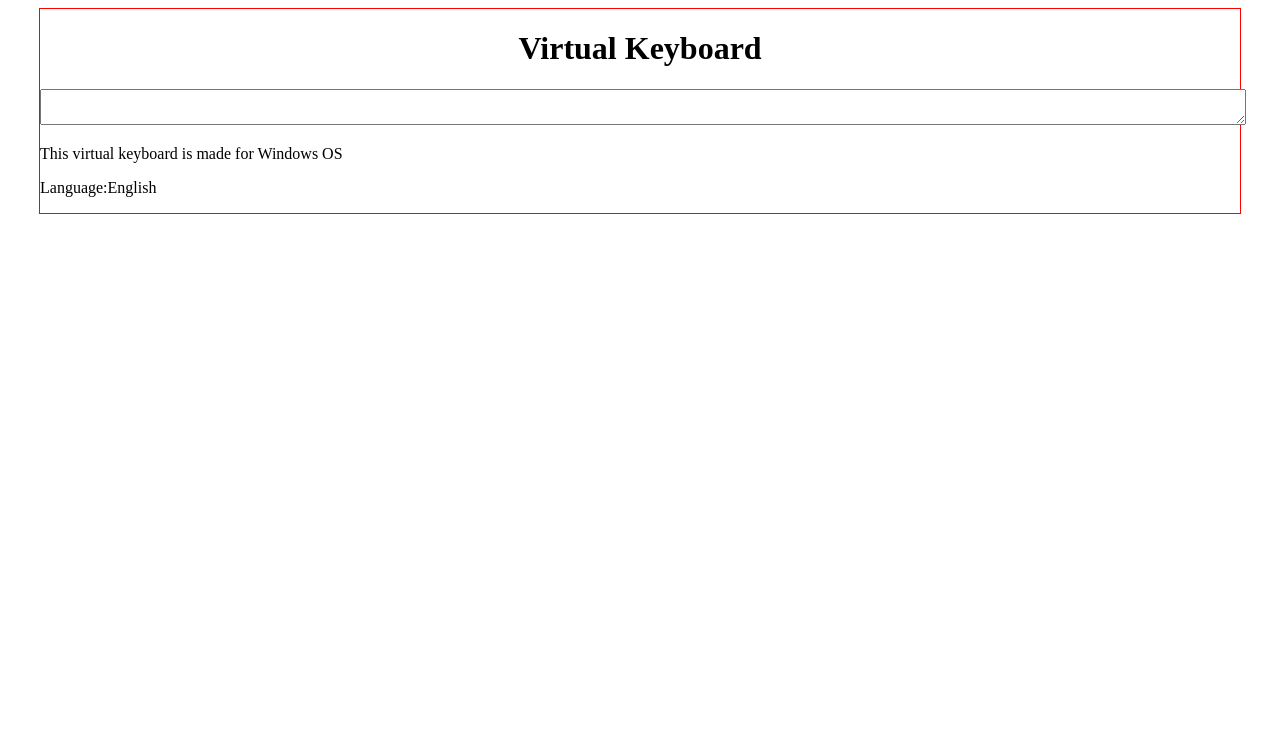
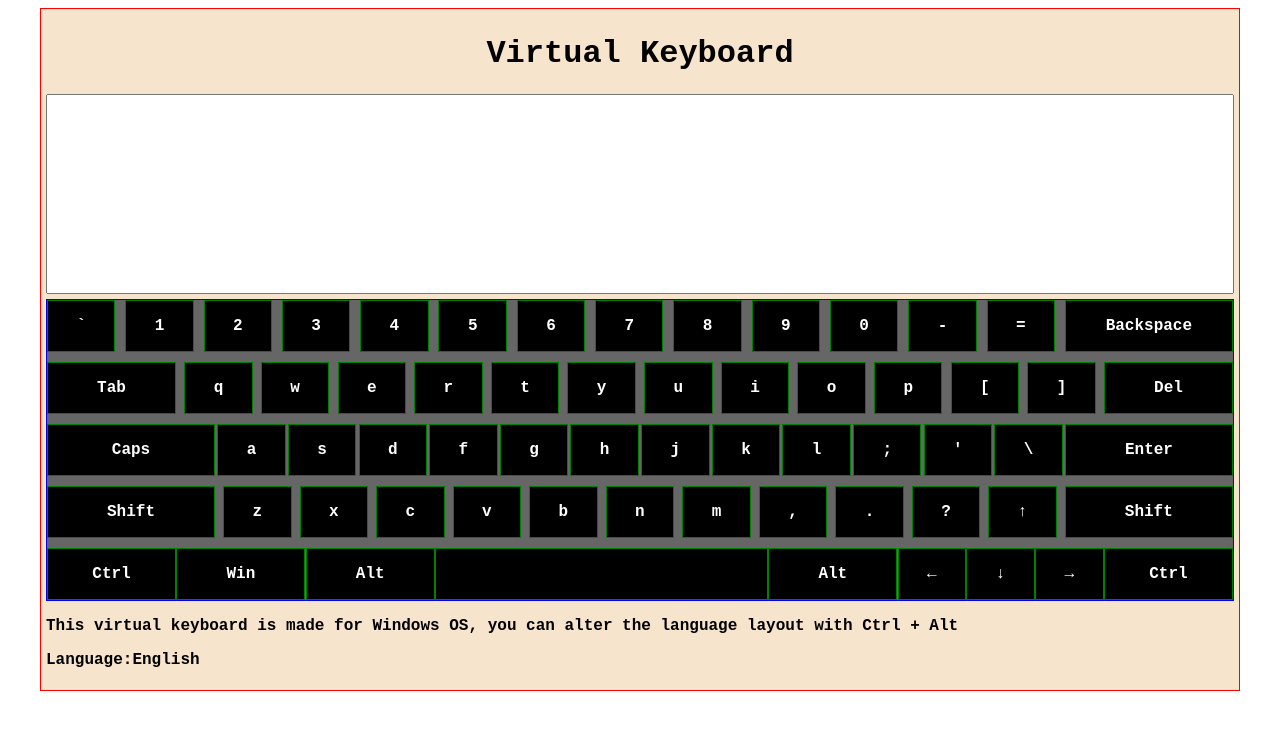
Before and after one commit to ruslanbek92/virtual-keyboard, a website: page index.html in a window 1280 px wide. Drawn offline with Linux system fonts and the light colour scheme.

Commit message:
feat: add keyboard dom generation code

```diff
--- a/js/scripts.js
+++ b/js/scripts.js
@@ -14,7 +14,7 @@ description.className = 'description';
 keyboard.className = 'keyboard';
 
 heading.innerText = 'Virtual Keyboard';
-description.innerText = 'This virtual keyboard is made for Windows OS';
+description.innerText = 'This virtual keyboard is made for Windows OS, you can alter the language layout with Ctrl + Alt';
 shortcutParag.innerText = 'Language:English';
 
 container.prepend(heading, textarea, keyboard, description, shortcutParag);
@@ -23,7 +23,7 @@ body.prepend(container);
 
 class Key {
   constructor(value) {
-  this.value = value;
+    this.value = value;
   }
 
   render() {
@@ -37,6 +37,98 @@ class Key {
   }
 }
 
+const symbols = [
+  { english: ['`', '~'], russian: ['ё', 'Ё'] },
+  { english: ['1', '!'], russian: ['1', '!'] },
+  { english: ['2', '@'], russian: ['2', '"'] },
+  { english: ['3', '#'], russian: ['3', '№'] },
+  { english: ['4', '$'], russian: ['4', ';'] },
+  { english: ['5', '%'], russian: ['5', '%'] },
+  { english: ['6', '^'], russian: ['6', ':'] },
+  { english: ['7', '&'], russian: ['7', '?'] },
+  { english: ['8', '*'], russian: ['8', '*'] },
+  { english: ['9', '('], russian: ['9', '('] },
+  { english: ['0', ')'], russian: ['0', ')'] },
+  { english: ['-', '_'], russian: ['-', '_'] },
+  { english: ['=', '+'], russian: ['=', '+'] },
+  { english: ['Backspace', 'Backspace'], russian: ['Backspace', 'Backspace'] },
+  { english: ['Tab', 'Tab'], russian: ['Tab', 'Tab'] },
+  { english: ['q', 'Q'], russian: ['й', 'Й'] },
+  { english: ['w', 'w'], russian: ['ц', 'Ц'] },
+  { english: ['e', 'E'], russian: ['у', 'У'] },
+  { english: ['r', 'R'], russian: ['к', 'К'] },
+  { english: ['t', 'T'], russian: ['е', 'Е'] },
+  { english: ['y', 'Y'], russian: ['н', 'Н'] },
+  { english: ['u', 'U'], russian: ['г', 'Г'] },
+  { english: ['i', 'I'], russian: ['ш', 'Ш'] },
+  { english: ['o', 'O'], russian: ['щ', 'Щ'] },
+  { english: ['p', 'P'], russian: ['з', 'З'] },
+  { english: ['[', '{'], russian: ['х', 'Х'] },
+  { english: [']', '}'], russian: ['ъ', 'Ъ'] },
+  { english: ['Del', 'Del'], russian: ['Del', 'Del'] },
+  { english: ['Caps', 'Caps'], russian: ['Caps', 'Caps'] },
+  { english: ['a', 'A'], russian: ['ф', 'Ф'] },
+  { english: ['s', 'S'], russian: ['ы', 'ы'] },
+  { english: ['d', 'D'], russian: ['в', 'В'] },
+  { english: ['f', 'F'], russian: ['а', 'А'] },
+  { english: ['g', 'G'], russian: ['п', 'П'] },
+  { english: ['h', 'H'], russian: ['р', 'Р'] },
+  { english: ['j', 'J'], russian: ['о', 'О'] },
+  { english: ['k', 'K'], russian: ['л', 'Л'] },
+  { english: ['l', 'L'], russian: ['д', 'Д'] },
+  { english: [';', ':'], russian: ['ж', 'Ж'] },
+  { english: ['\'', '"'], russian: ['э', 'Э'] },
+  { english: ['\\', '|'], russian: ['\\', '/'] },
+  { english: ['Enter', 'Enter'], russian: ['Enter', 'Enter'] },
+  { english: ['Shift', 'Shift'], russian: ['Shift', 'Shift'] },
+  { english: ['z', 'Z'], russian: ['я', 'Я'] },
+  { english: ['x', 'X'], russian: ['ч', 'Ч'] },
+  { english: ['c', 'C'], russian: ['с', 'С'] },
+  { english: ['v', 'V'], russian: ['м', 'М'] },
+  { english: ['b', 'B'], russian: ['и', 'И'] },
+  { english: ['n', 'N'], russian: ['т', 'Т'] },
+  { english: ['m', 'M'], russian: ['ь', 'Ь'] },
+  { english: [',', '<'], russian: ['б', 'Б'] },
+  { english: ['.', '>'], russian: ['ю', 'Ю'] },
+  { english: ['?', '/'], russian: ['.', ','] },
+  { english: ['↑', '↑'], russian: ['↑', '↑'] },
+  { english: ['Shift', 'Shift'], russian: ['Shift', 'Shift'] },
+  { english: ['Ctrl'], russian: ['Ctrl', 'Ctrl'] },
+  { english: ['Win'], russian: ['Win', 'Win'] },
+  { english: ['Alt'], russian: ['Alt', 'Alt'] },
+  { english: [''], russian: ['', ''] },
+  { english: ['Alt'], russian: ['Alt', 'Alt'] },
+  { english: ['←', '←'], russian: ['←', '←'] },
+  { english: ['↓', '↓'], russian: ['↓', '↓'] },
+  { english: ['→', '→'], russian: ['→', '→'] },
+  { english: ['Ctrl'], russian: ['Ctrl', 'Ctrl'] },
+];
+
 function fillKeyboard() {
+  symbols.forEach((el) => {
+    const key = new Key(el.english[0]).render();
+    switch (el.english[0]) {
+      case 'Backspace':
+      case 'Caps':
+      case 'Shift':
+      case 'Enter':
+        key.classList.add('key_large');
+        break;
+      case 'Tab':
+      case 'Del':
+      case 'Ctrl':
+      case 'Win':
+      case 'Alt':
+        key.classList.add('key_medium');
+        break;
+      case '':
+        key.classList.add('key_space');
+        break;
+      default:
+    }
+    console.log(key);
+    keyboard.append(key);
+  });
+}
 
-}
+fillKeyboard();
--- a/styles.css
+++ b/styles.css
@@ -1,7 +1,15 @@
+body {
+    font-family: 'Courier New', Courier, monospace;
+    font-weight: 700;
+}
 .container {
     width: 100%;
     max-width: 1200px;
     margin: auto;
+    padding: 5px;
+    box-sizing: border-box;
+
+    background-color: rgb(247, 228, 204);
     border: 1px solid red;
 }
 
@@ -11,4 +19,45 @@
 
 .textarea {
     width: 100%;
+    height: 200px;
+    margin: 0;
+    padding: 5px;
+    box-sizing: border-box;
+    resize: none;
 }
+
+.keyboard {
+    display: flex;
+    justify-content: space-between;
+    flex-wrap: wrap;
+    row-gap: 10px;
+
+    background-color: rgb(102, 102, 102);
+    border: 1px solid blue;
+
+}
+
+.key {
+    display: flex;
+    justify-content: center;
+    align-items: center;
+    flex-basis: 5.6%;
+    flex-grow: 0;
+    flex-shrink: 0;
+
+    color:#ffffff;
+    background-color: rgb(0, 0, 0);
+    border: 1px solid green;
+}
+
+.key_large {
+    flex-basis: 14%;
+}
+
+.key_medium {
+    flex-basis: 10.71%;
+}
+
+.key_space{
+    flex-basis: 27.9%;
+}
```
